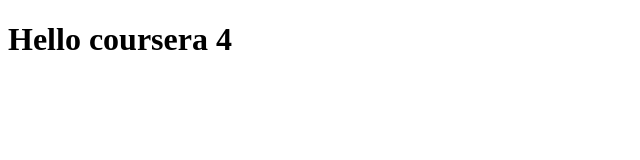
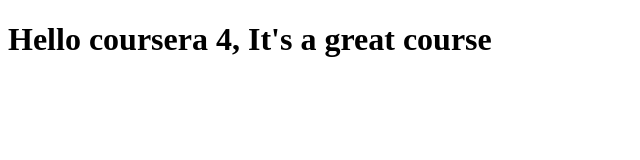
Before and after one commit to xchromecoder/Coursera-test, a plain HTML site: page site/index.html in a window 1280 px wide. Shown: the whole page, without its empty margins (0-640 px from the left). Drawn offline with Linux system fonts and the light colour scheme.

Commit message:
Small addition to our page content.

```diff
--- a/site/index.html
+++ b/site/index.html
@@ -4,6 +4,6 @@
 	<title>Hello Coursera 3</title>
 </head>
 <body>
-<h1>Hello coursera 4</h1>
+<h1>Hello coursera 4, It's a great course</h1>
 </body>
 </html>
```
